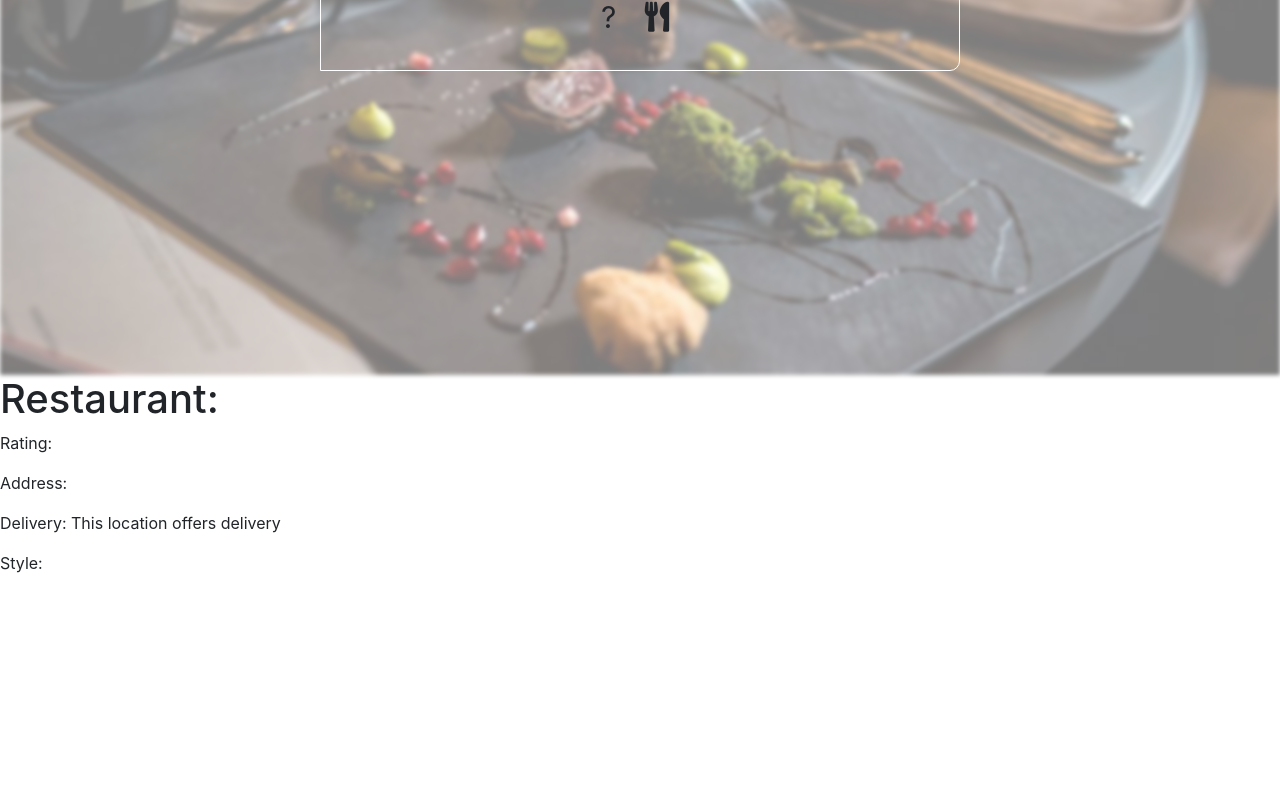
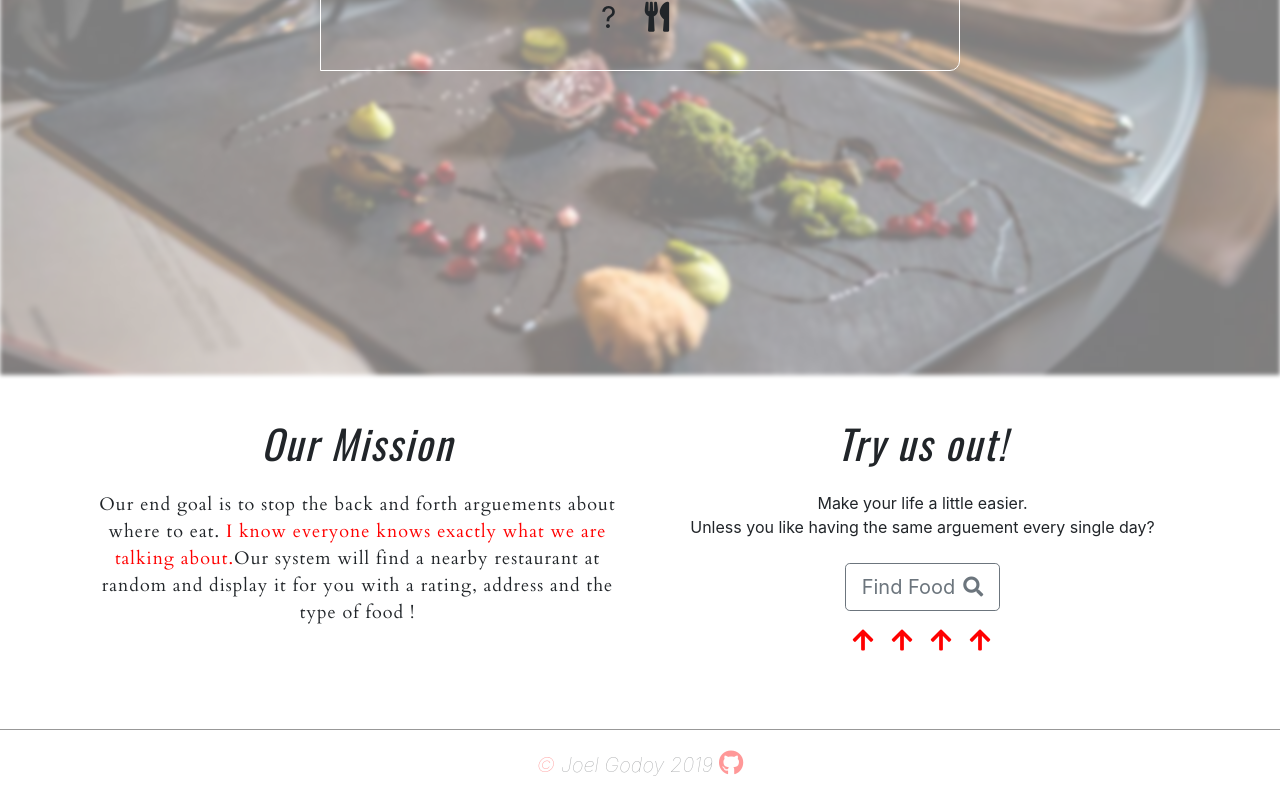
Before and after one commit to Joelgiovanni/toDineOrNotToDine, a React (Create React App) app in the folder client/: page / in a window 1280 px wide. Shown: the part 325-1125 px from the top of the page. Before the commit the page ends 916 px from the top, so only its background shows below. Built offline with nearby package versions, Linux system fonts and the light colour scheme; no server answers.

Commit message:
Ready to deploy

```diff
--- a/client/public/index.html
+++ b/client/public/index.html
@@ -10,6 +10,10 @@
       user's mobile device or desktop. See https://developers.google.com/web/fundamentals/web-app-manifest/
     -->
     <link rel="manifest" href="%PUBLIC_URL%/manifest.json" />
+    <link
+      href="https://fonts.googleapis.com/css?family=Cardo:400,700|Oswald"
+      rel="stylesheet"
+    />
     <link
       rel="stylesheet"
       href="https://use.fontawesome.com/releases/v5.8.2/css/all.css"
--- a/client/src/App.js
+++ b/client/src/App.js
@@ -1,12 +1,14 @@
 import React from 'react';
-import Main from './components/layout/Main';
 import Banner from './components/layout/Banner';
+import Main from './components//layout/Main';
+import Footer from './components/layout/Footer';
 
 function App() {
   return (
     <div className='App'>
       <Banner />
       <Main />
+      <Footer />
     </div>
   );
 }
--- a/client/src/components/layout/Banner.js
+++ b/client/src/components/layout/Banner.js
@@ -7,7 +7,7 @@ class Banner extends Component {
       <div>
         <div className='parallax ' />
         <span className='app-name'>
-          What's Cooking Tonight ? <i class='fas fa-utensils' />
+          What's Cooking Tonight ? <i className='fas fa-utensils' />
         </span>
       </div>
     );
--- /dev/null
+++ b/client/src/components/layout/Footer.css
@@ -0,0 +1,26 @@
+.container-fluid-footer {
+  border-top: solid 1px black;
+  padding: 20px;
+  opacity: 40%;
+  font-size: 20px;
+  font-weight: 100;
+  font-style: italic;
+  text-align: center;
+  background-color: #fff;
+  margin-top: 50px;
+}
+
+.copyright {
+  color: red;
+  font-weight: 100;
+}
+
+.icon {
+  margin-left: 6px;
+  font-size: 25px;
+  color: red;
+}
+
+a:hover {
+  text-decoration: none;
+}
--- /dev/null
+++ b/client/src/components/layout/Footer.js
@@ -0,0 +1,24 @@
+import React, { Component } from 'react';
+import './Footer.css';
+
+class Footer extends Component {
+  render() {
+    return (
+      <div className='container-fluid container-fluid-footer'>
+        <div className='footer'>
+          <div className='footer-content'>
+            <span className='copyright'> &#169; </span>
+            Joel Godoy {new Date().getFullYear()}
+            <a
+              className='fab fa-github icon'
+              href='https://github.com/Joelgiovanni'
+              target='_blank'
+            />
+          </div>
+        </div>
+      </div>
+    );
+  }
+}
+
+export default Footer;
--- a/client/src/components/layout/Main.js
+++ b/client/src/components/layout/Main.js
@@ -1,8 +1,9 @@
 import React, { Component } from 'react';
+import './MainContent.css';
 import axios from 'axios';
 const keys = require('../../config/Keys');
 
-class Main extends Component {
+class MainContent extends Component {
   constructor(props) {
     super(props);
     this.state = {
@@ -96,25 +97,116 @@ class Main extends Component {
       );
     });
   }
-
   render() {
     return (
-      <div>
-        <h1>Restaurant:{this.state.restaurant.name}</h1>
-        <p>Rating: {this.state.restaurant.rating}</p>
-        <p>Address: {this.state.restaurant.address}</p>
-        <p>
-          Delivery:{' '}
-          {this.state.restaurant.delivery === 0 ? (
-            <span> This location does not deliver </span>
-          ) : (
-            <span> This location offers delivery </span>
-          )}
-        </p>
-        <p>Style: {this.state.restaurant.typeOfFood}</p>
+      <div className='container mt-4 content'>
+        <div className='row'>
+          <div className='col'>
+            <h1 className='header'>Our Mission</h1>
+            <p className='mt-4 supporting'>
+              Our end goal is to stop the back and forth arguements about where
+              to eat.{' '}
+              <span style={{ color: 'red' }}>
+                I know everyone knows exactly what we are talking about.
+              </span>
+              Our system will find a nearby restaurant at random and display it
+              for you with a rating, address and the type of food !
+            </p>
+          </div>
+          <div className='col'>
+            <h1 className='header'>Try us out!</h1>
+
+            <p className='mt-4'>
+              Make your life a little easier. <br />
+              Unless you like having the same arguement every single day?
+            </p>
+
+            <div className='mt-4'>
+              <button
+                type='button'
+                className='btn btn-outline-secondary btn-lg'
+                data-toggle='modal'
+                data-target='#exampleModalCenter'
+              >
+                Find Food
+                <i className='fas fa-search ml-2' />
+              </button>
+              <div className='col arrows'>
+                <i className='fas fa-arrow-up' />
+                <i className='fas fa-arrow-up' />
+                <i className='fas fa-arrow-up' />
+                <i className='fas fa-arrow-up' />
+              </div>
+              <div
+                className='modal fade'
+                id='exampleModalCenter'
+                tabindex='-1'
+                role='dialog'
+                aria-labelledby='exampleModalCenterTitle'
+                aria-hidden='true'
+              >
+                <div
+                  className='modal-dialog modal-dialog-centered'
+                  role='document'
+                >
+                  <div className='modal-content'>
+                    <div className='modal-header'>
+                      <h5 className='modal-title' id='exampleModalLongTitle'>
+                        <span>Restaurant: </span>
+                        {this.state.restaurant.name}
+                      </h5>
+                      <button
+                        type='button'
+                        className='close'
+                        data-dismiss='modal'
+                        aria-label='Close'
+                      >
+                        <span aria-hidden='true'>&times;</span>
+                      </button>
+                    </div>
+                    <div className='modal-body'>
+                      <div class='container'>
+                        <div class='row'>
+                          <div class='col'>
+                            <h4>Rating</h4>
+                            <span>{this.state.restaurant.rating}/5</span>
+                          </div>
+                          <div class='col'>
+                            <h4>Address</h4>
+                            <span>{this.state.restaurant.address}</span>
+                          </div>
+                          <div class='col'>
+                            <h4>Delivery</h4>
+                            <span>
+                              {this.state.restaurant.delivery === 0
+                                ? 'Yes'
+                                : 'No'}
+                            </span>
+                          </div>
+                          <div class='col'>
+                            <h4>Style</h4>
+                            {this.state.restaurant.typeOfFood}
+                          </div>
+                        </div>
+                      </div>
+                    </div>
+                    <div className='modal-footer'>
+                      <button
+                        type='button'
+                        className='btn btn-danger'
+                        data-dismiss='modal'
+                      >
+                        Close
+                      </button>
+                    </div>
+                  </div>
+                </div>
+              </div>
+            </div>
+          </div>
+        </div>
       </div>
     );
   }
 }
-
-export default Main;
+export default MainContent;
--- /dev/null
+++ b/client/src/components/layout/MainContent.css
@@ -0,0 +1,29 @@
+.content {
+  text-align: center;
+  padding: 20px;
+}
+
+.supporting {
+  font-weight: 10;
+  font-family: 'Cardo', serif;
+  font-size: 18px;
+  letter-spacing: 1px;
+}
+
+.header {
+  font-family: 'Oswald', sans-serif;
+  letter-spacing: 2px;
+  font-weight: 100;
+  font-style: italic;
+}
+
+.arrows {
+  color: red;
+  margin-top: 12px;
+  font-size: 24px;
+  font-weight: 100;
+  letter-spacing: 18px;
+  text-align: center;
+  font-style: italic;
+  margin-left: 8px;
+}
```
Also changed, not shown: client/src/components/Modal.js (added, +11 -0 lines), client/src/components/Test.js (deleted, +0 -122 lines).
